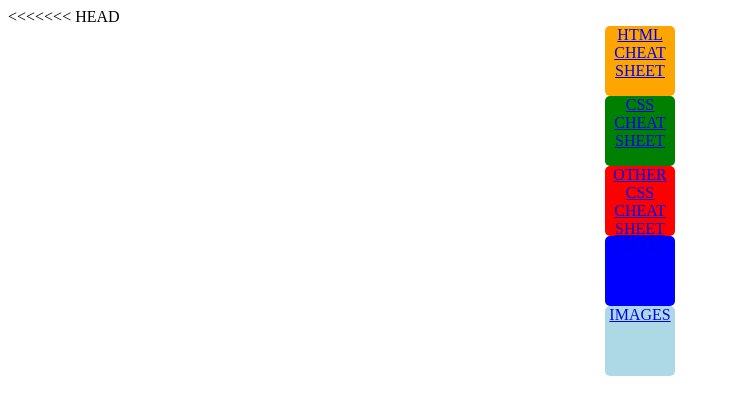
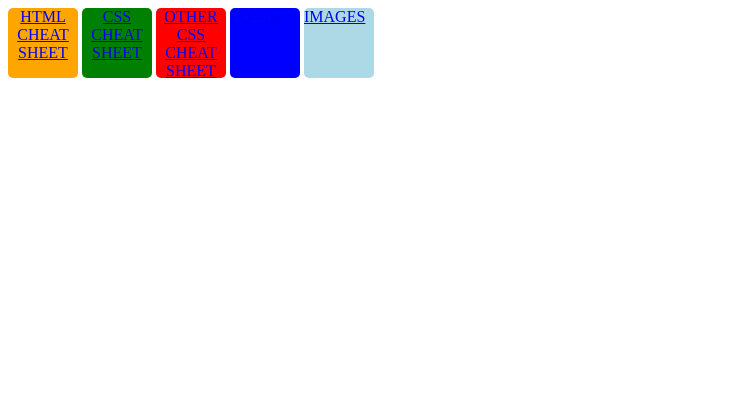
Before and after one commit to sammamayda/CFLSM-CSS-DAY01-pairLeader-Samson-pairPartnerBeniamin, a plain HTML site: page BasicExerciseSamsonBen.html in a window 1280 px wide. Shown: the whole page, without its empty margins (0-730 px from the left). Drawn offline with Linux system fonts and the light colour scheme.

Commit message:
flex in basicexercise

```diff
--- a/BasicExerciseSamsonBen.html
+++ b/BasicExerciseSamsonBen.html
@@ -1,14 +1,16 @@
 <!DOCTYPE html>
 <html lang="en">
-<<<<<<< HEAD
+
 <head>
 	<meta charset="UTF-8">
 	<title>BasicExercise</title>
 	<style>
 		div {
-			display:block;
-			margin-right:auto;
-			margin-left:auto;
+			display:inline-flex;
+			flex-direction:row;
+
+
+
 		}
 
 		.one {
@@ -64,89 +66,29 @@
    			transition-timing-function: ease-in-out;
    			transition-delay:1s;
 		}
-=======
->>>>>>> 7ad393b330e00227aff67109652ec1f6547e1e74
-
-<head>
-    <meta charset="UTF-8">
-    <title>BasicExercise</title>
-    <style>
-        .one {
-            text-align: center;
-            width: 70px;
-            height: 70px;
-            background: orange;
-            border-radius: 5px;
-            transition: width 2s;
-        }
-
-        .one:hover {
-            width: 300px;
-            height: 300px;
-            transition: width 2s;
-        }
-
-        .two {
-            text-align: center;
-            width: 70px;
-            height: 70px;
-            background: green;
-            border-radius: 5px;
-            transition: width 2s;
-        }
-
-        .two:hover {
-            width: 300px;
-            height: 300px;
-            transition: width 2s;
-        }
-
-        .three {
-            text-align: center;
-            width: 70px;
-            height: 70px;
-            background: red;
-            border-radius: 5px;
-            transition: width 2s;
-        }
-
-        .three:hover {
-            width: 300px;
-            height: 300px;
-            transition: width 2s;
-        }
-
-        .four {
-            text-align: center;
-            width: 70px;
-            height: 70px;
-            background: blue;
-            border-radius: 5px;
-            transition: width 2s;
-            transition-timing-function: ease-in-out;
-            transition-delay: 1s;
-        }
-
 		.four:hover {
-            width: 300px;
-            height: 300px;
-            transition: width 2s;
+			width: 150px;
+    		height: 150px;
 		}
 
 		.five {
-            text-align: center;
+
+			text-align:center;
 			width: 70px;
-            height: 70px;
+   			height : 70px;
    			background: lightblue;
    			border-radius: 5px;
    			transition: width 2s;
 		}
 
 		.five:hover {
-            width: 300px;
-            height: 300px;
+			width: 150px;
+    		height: 150px;
 		}
 	</style>
+
+
+
 </head>
 
 <body>
```
Lines whose indentation alone changed are shown as unchanged.
